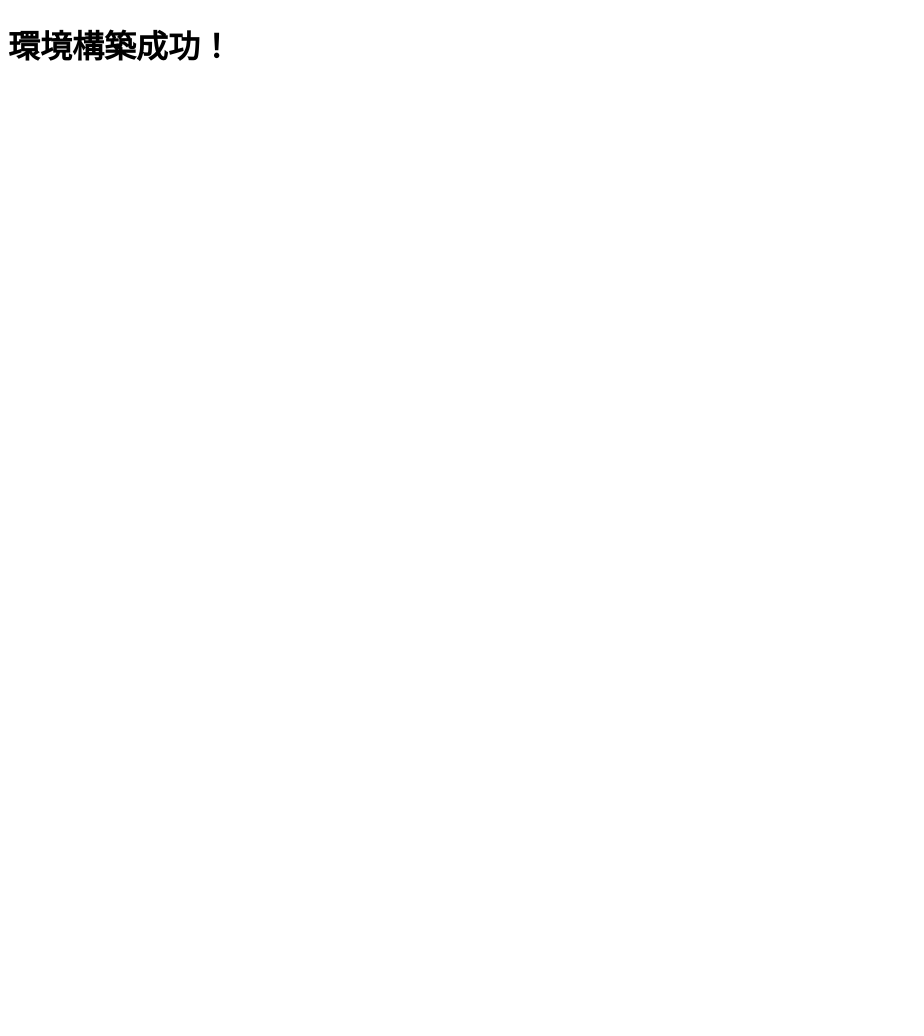
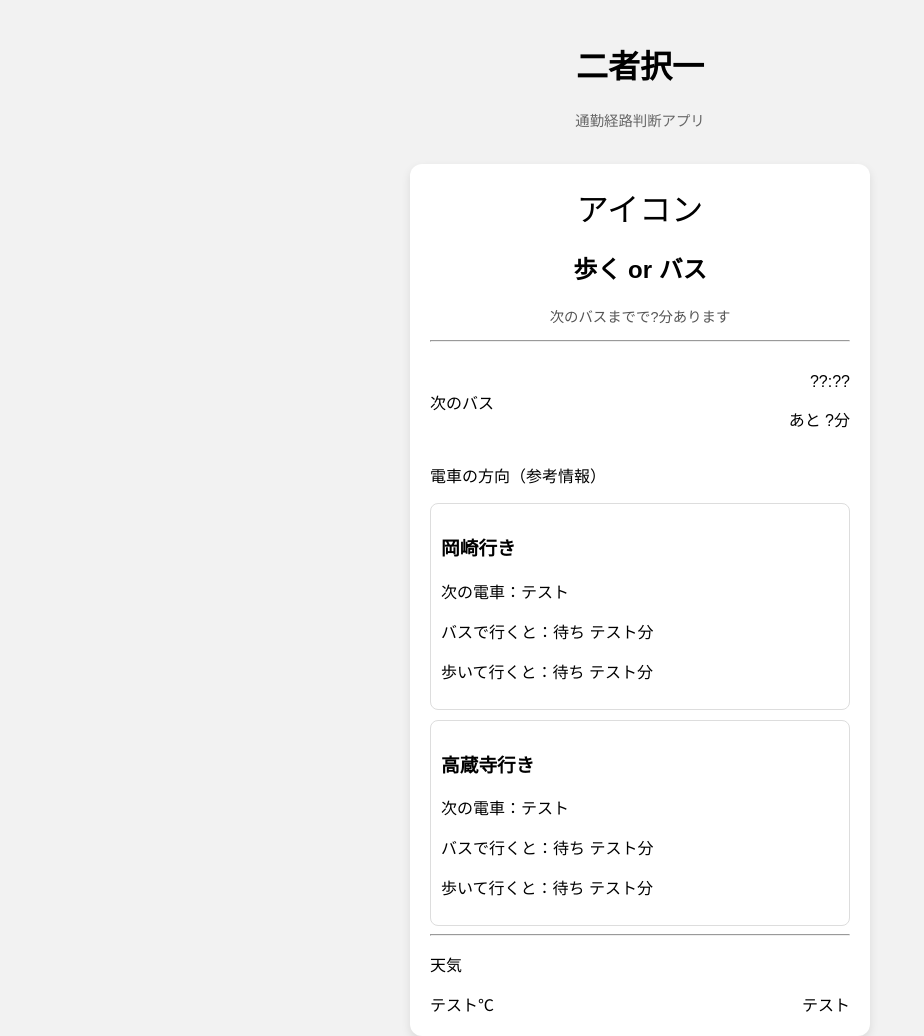
Before and after one commit to OOP2-2025-final-G09/WalkorBuss, a Flask app: page / in a window 1280 px wide. Shown: the whole page, without its empty margins (0-924 px from the left). Before the commit the page ends 61 px from the top, so only its background shows below. Run offline with Flask 3, Linux system fonts and the light colour scheme.

Commit message:
最低限のindex

```diff
--- a/static/css/style.css
+++ b/static/css/style.css
@@ -1 +1,73 @@
-/* スタイル */
+body {
+    margin: 0;
+    font-family: sans-serif;
+    background: #f2f2f2;
+    display: flex;
+    flex-direction: column;
+    align-items: center;
+}
+
+.app-header {
+    text-align: center;
+    margin: 20px 0;
+}
+
+.subtitle {
+    font-size: 0.9rem;
+    color: #666;
+}
+
+.card {
+    background: white;
+    width: 90%;
+    max-width: 420px;
+    padding: 20px;
+    border-radius: 12px;
+    box-shadow: 0 4px 10px rgba(0,0,0,0.1);
+}
+
+.decision {
+    text-align: center;
+}
+
+.decision-icon {
+    font-size: 2rem;
+    margin-bottom: 10px;
+}
+
+.decision-sub {
+    font-size: 0.9rem;
+    color: #555;
+}
+
+.next-bus {
+    display: flex;
+    justify-content: space-between;
+    align-items: center;
+    margin: 15px 0;
+}
+
+.next-bus-right {
+    text-align: right;
+}
+
+.train-info {
+    margin-top: 10px;
+}
+
+.train-card {
+    border: 1px solid #ddd;
+    border-radius: 8px;
+    padding: 10px;
+    margin-top: 10px;
+}
+
+.weather {
+    margin-top: 15px;
+}
+
+.weather-info {
+    display: flex;
+    justify-content: space-between;
+    align-items: center;
+}
--- a/templates/index.html
+++ b/templates/index.html
@@ -3,14 +3,75 @@
 <head>
     <meta charset="UTF-8">
     <meta name="viewport" content="width=device-width, initial-scale=1.0">
-    <title>WalkorBuss</title>
+    <title>WalkorBus</title>
     <link rel="stylesheet" href="{{ url_for('static', filename='css/style.css') }}">
 </head>
 <body>
 
-    <h1>環境構築成功！</h1>
-    <!-- メイン画面 -->
+    <!-- タイトル -->
+    <header class="app-header">
+        <h1>二者択一</h1>
+        <p class="subtitle">通勤経路判断アプリ</p>
+    </header>
+
+    <!-- メインカード -->
+    <main class="card">
+
+        <!-- 選択結果 -->
+        <section class="decision">
+            <div class="decision-icon">アイコン</div>
+            <h2>歩く or バス</h2>
+            <p class="decision-sub">次のバスまでで?分あります</p>
+        </section>
+
+        <hr>
+
+        <!-- 次のバス -->
+        <section class="next-bus">
+            <div class="next-bus-left">
+                <p class="label">次のバス</p>
+            </div>
+            <div class="next-bus-right">
+                <p class="time">??:??</p>
+                <p class="remain">あと ?分</p>
+            </div>
+        </section>
+
+        <!-- 電車情報 -->
+        <section class="train-info">
+            <p class="label">電車の方向（参考情報）</p>
+
+            <div class="train-card">
+                <h3>岡崎行き</h3>
+                <p>次の電車：テスト</p>
+                <p>バスで行くと：待ち テスト分</p>
+                <p>歩いて行くと：待ち テスト分</p>
+            </div>
+
+            <div class="train-card">
+                <h3>高蔵寺行き</h3>
+                <p>次の電車：テスト</p>
+                <p>バスで行くと：待ち テスト分</p>
+                <p>歩いて行くと：待ち テスト分</p>
+            </div>
+        </section>
+
+        <hr>
+
+        <!-- 天気 -->
+        <section class="weather">
+            <p class="label">天気</p>
+            <div class="weather-info">
+                <span class="temperature">テスト℃</span>
+                <span class="weather-icon">テスト</span>
+            </div>
+        </section>
+
+    </main>
+
+    <!-- JS -->
     <script src="{{ url_for('static', filename='js/config.js') }}"></script>
     <script src="{{ url_for('static', filename='js/main.js') }}"></script>
+
 </body>
 </html>
```
